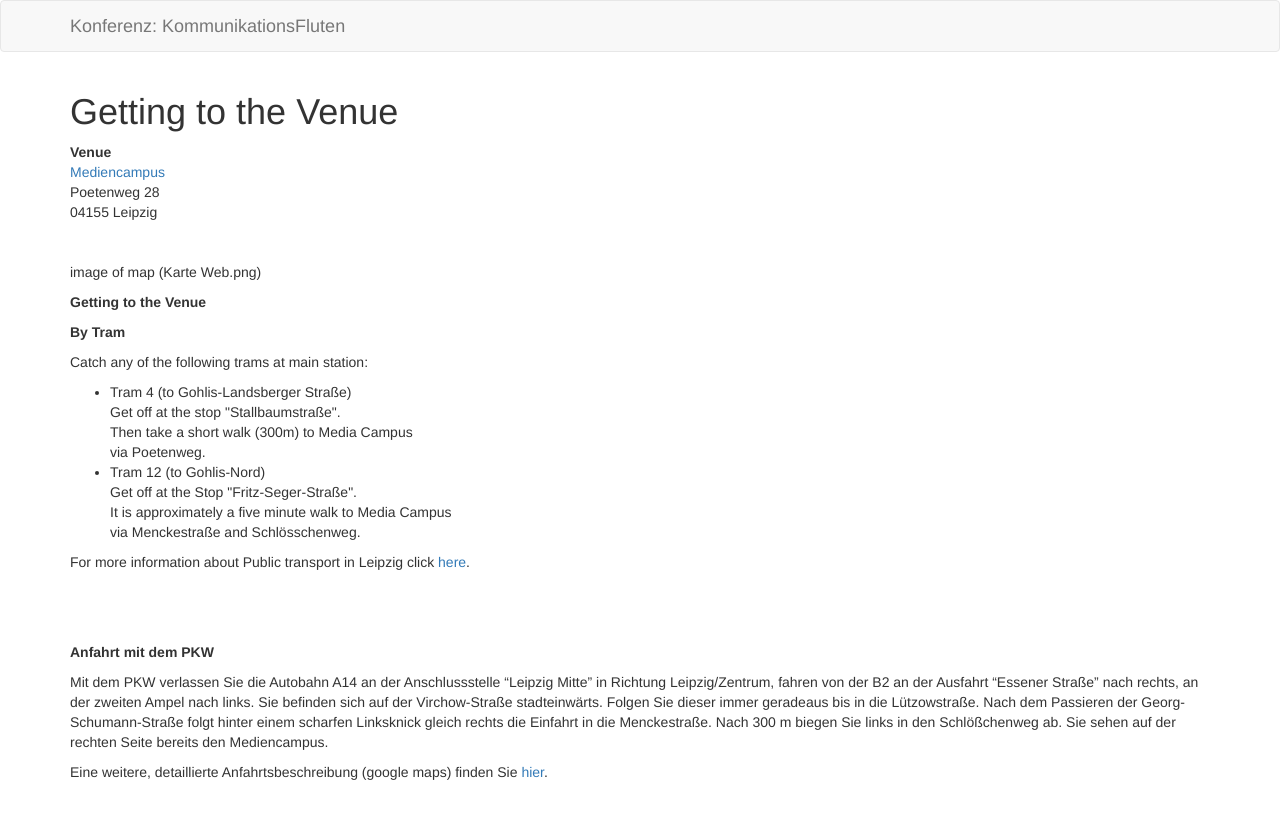
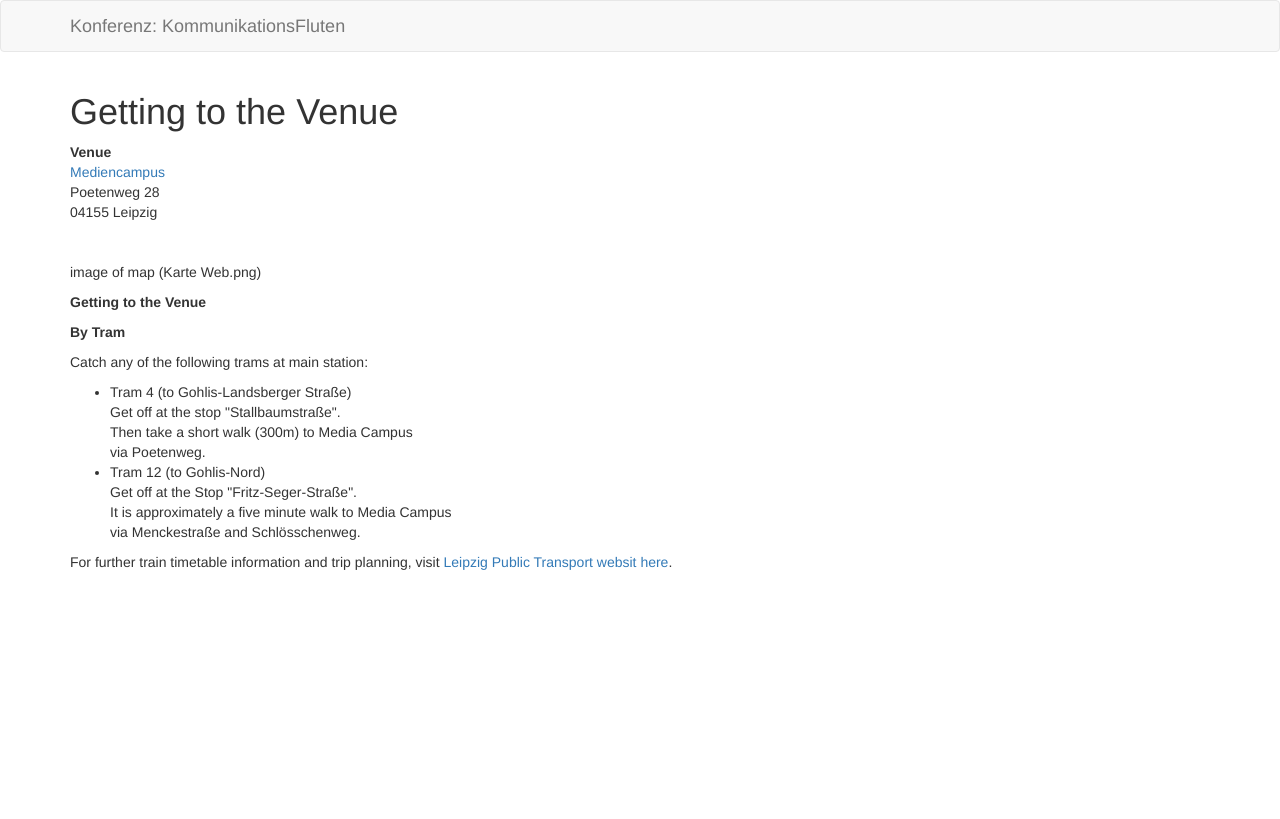
Before and after one commit to susedev/test, a Jekyll site: the page built from location.html, in a window 1280 px wide. Shown: the top 819 px of the page. Built offline with Jekyll 4.4.1, drawn with Linux system fonts in a browser that asks for light colours.

Commit message:
Edit from JekyllCMS

```diff
--- a/location.html
+++ b/location.html
@@ -27,17 +27,7 @@ Poetenweg 28<br />
 	via Menckestra&szlig;e and Schl&ouml;sschenweg.</li>
 </ul>
 
-<p class="csc-header csc-header-n1">For more information about Public transport in Leipzig click <a href="http://lvb.de/">here</a>.</p>
-
-<p>&nbsp;</p>
-
-<p>&nbsp;</p>
-
-<p class="bodytext"><strong>Anfahrt mit dem PKW</strong></p>
-
-<p>Mit dem PKW verlassen Sie die Autobahn A14 an der Anschlussstelle &ldquo;Leipzig Mitte&rdquo; in Richtung Leipzig/Zentrum, fahren von der B2 an der Ausfahrt &ldquo;Essener Stra&szlig;e&rdquo; nach rechts, an der zweiten Ampel nach links. Sie befinden sich auf der Virchow-Stra&szlig;e stadteinw&auml;rts. Folgen Sie dieser immer geradeaus bis in die L&uuml;tzowstra&szlig;e. Nach dem Passieren der Georg-Schumann-Stra&szlig;e folgt hinter einem scharfen Linksknick gleich rechts die Einfahrt in die Menckestra&szlig;e. Nach 300 m biegen Sie links in den Schl&ouml;&szlig;chenweg ab. Sie sehen auf der rechten Seite bereits den Mediencampus.</p>
-
-<p>Eine weitere, detaillierte Anfahrtsbeschreibung (google maps) finden Sie <a class="external-link-new-window" href="http://www.google.de/maps?f=d&amp;hl=de&amp;geocode=&amp;daddr=Poetenweg,+Gohlis+04155+Leipzig,+Leipzig,+Sachsen,+Deutschland&amp;mrcr=0&amp;mrsp=0&amp;sz=12&amp;mra=dme&amp;sll=51.366345,12.381095&amp;sspn=0.151545,0.31929&amp;ie=UTF8&amp;z=12&amp;om=1" target="_blank" title="Opens external link in new window">hier</a>.</p>
+<p class="csc-header csc-header-n1">For further train timetable information and trip planning, visit<a href="http://www.lvb.de/"> Leipzig Public Transport websit here</a>.</p>
 
 <p>&nbsp;</p>
 
```
